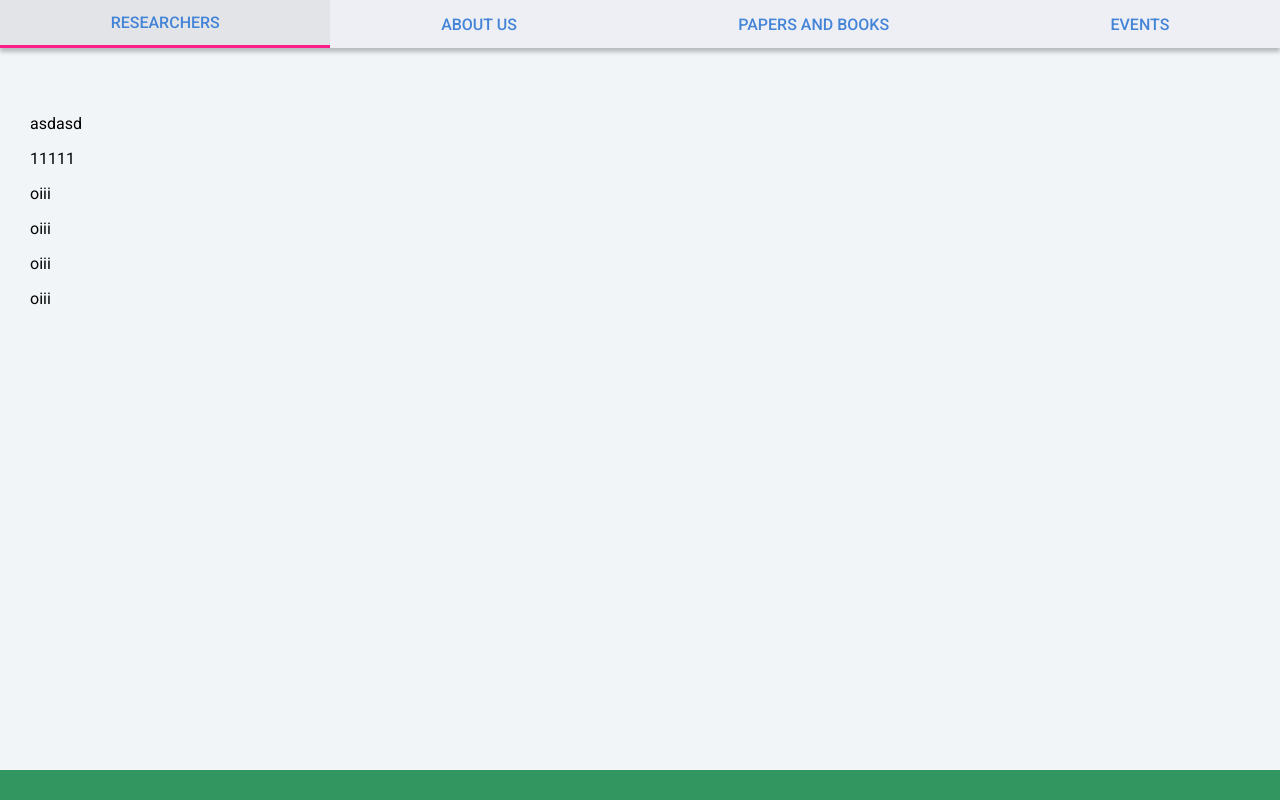
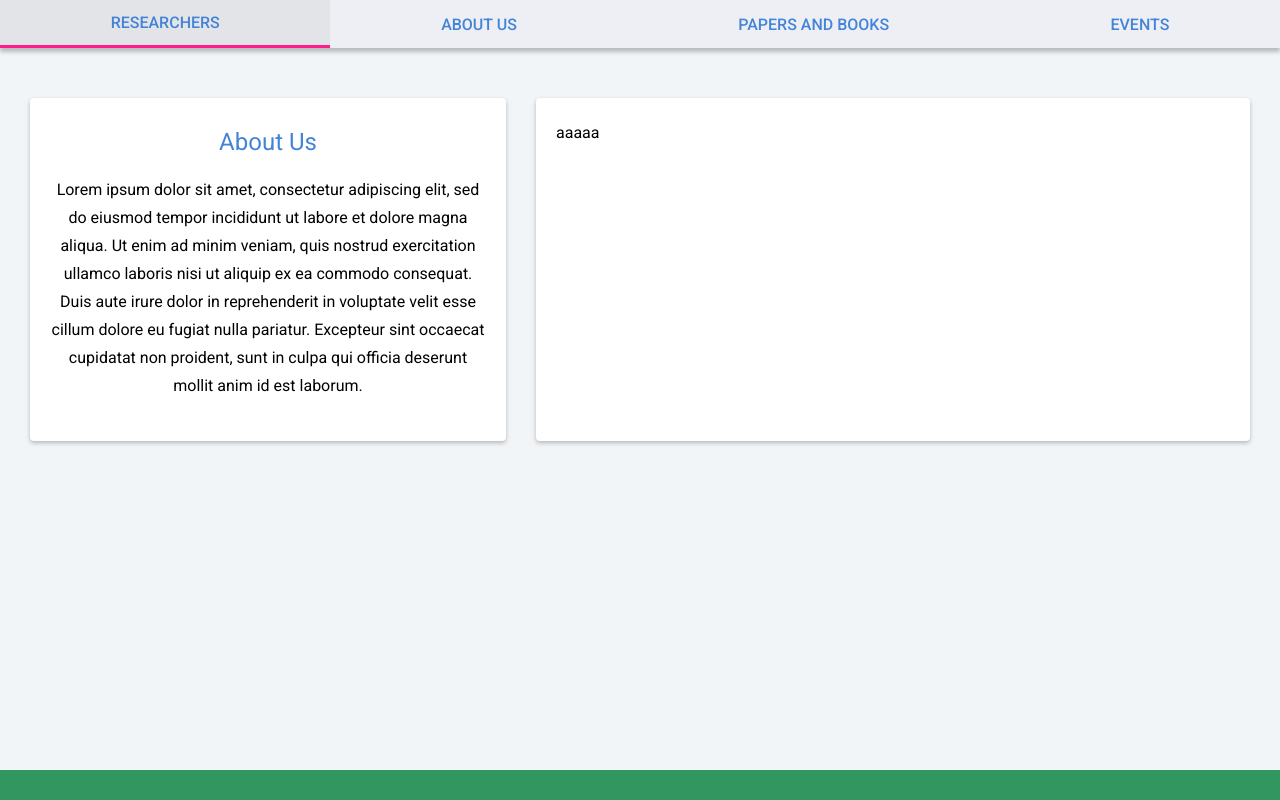
Before and after one commit to rafael-g-depaulo/macroeconomia-app, a React (Create React App) app in the folder apps/client/: page / in a window 1280 px wide. Built offline with nearby package versions, Linux system fonts and the light colour scheme.

Commit message:
Work on Home Page

```diff
--- /dev/null
+++ b/apps/client/src/Routes/Home/AboutBox.js
@@ -0,0 +1,20 @@
+import React from 'react'
+
+import Box from 'Components/Box'
+import Title from 'Components/Title'
+import Text from 'Components/Text'
+
+const lorem = "Lorem ipsum dolor sit amet, consectetur adipiscing elit, sed do eiusmod tempor incididunt ut labore et dolore magna aliqua. Ut enim ad minim veniam, quis nostrud exercitation ullamco laboris nisi ut aliquip ex ea commodo consequat. Duis aute irure dolor in reprehenderit in voluptate velit esse cillum dolore eu fugiat nulla pariatur. Excepteur sint occaecat cupidatat non proident, sunt in culpa qui officia deserunt mollit anim id est laborum."
+
+export const AboutBox = ({
+  ...props
+}) => {
+  return (
+    <Box>
+      <Title>About Us</Title>
+      <Text>{ lorem }</Text>
+    </Box>
+  )
+}
+
+export default AboutBox
--- /dev/null
+++ b/apps/client/src/Routes/Home/ResearchersBox.js
@@ -0,0 +1,13 @@
+import React from 'react'
+
+import Box from 'Components/Box'
+
+export const ResearchersBox = ({
+  ...props
+}) => {
+  return (
+    <Box>aaaaa</Box>
+  )
+}
+
+export default ResearchersBox
--- a/apps/client/src/Routes/Home/index.js
+++ b/apps/client/src/Routes/Home/index.js
@@ -1,9 +1,22 @@
 import React from 'react'
 import { Route } from 'react-router-dom'
+import styled from 'styled-components'
 
 import BaseRoute from 'Components/BaseRoute'
 import Wireframe from 'Components/Wireframe'
 import Container from 'Components/ContentContainer'
+
+import AboutBox from './AboutBox'
+import ResearchersBox from './ResearchersBox'
+
+const Grid = styled.div`
+  display: grid;
+  grid:
+    "aboutus researchers" / 2fr 3fr
+  ;
+
+  grid-gap: 30px;
+`
 
 export const Home = ({
   ...props
@@ -11,15 +24,13 @@ export const Home = ({
   return (
     <BaseRoute path="/home" aliases={["/"]}>
       {/* base route */}
-      <Route>
+      <Route exact path={["/home", "/"]}>
         <Wireframe>
           <Container>
-            <p>asdasd</p>
-            <p>11111</p>
-            <p>oiii</p>
-            <p>oiii</p>
-            <p>oiii</p>
-            <p>oiii</p>
+            <Grid>
+              <AboutBox />
+              <ResearchersBox />
+            </Grid>
           </Container>
         </Wireframe>
       </Route>
```
